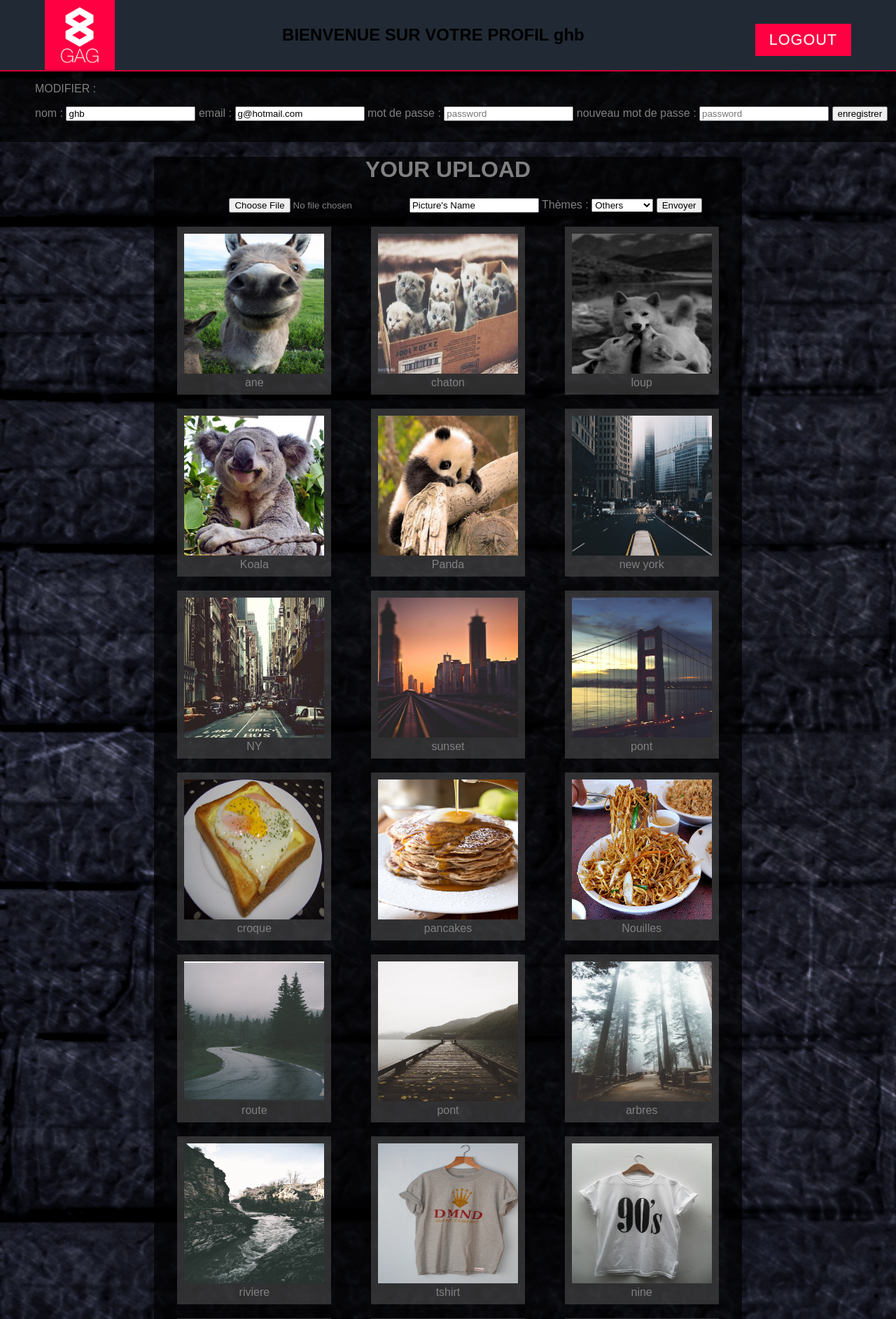
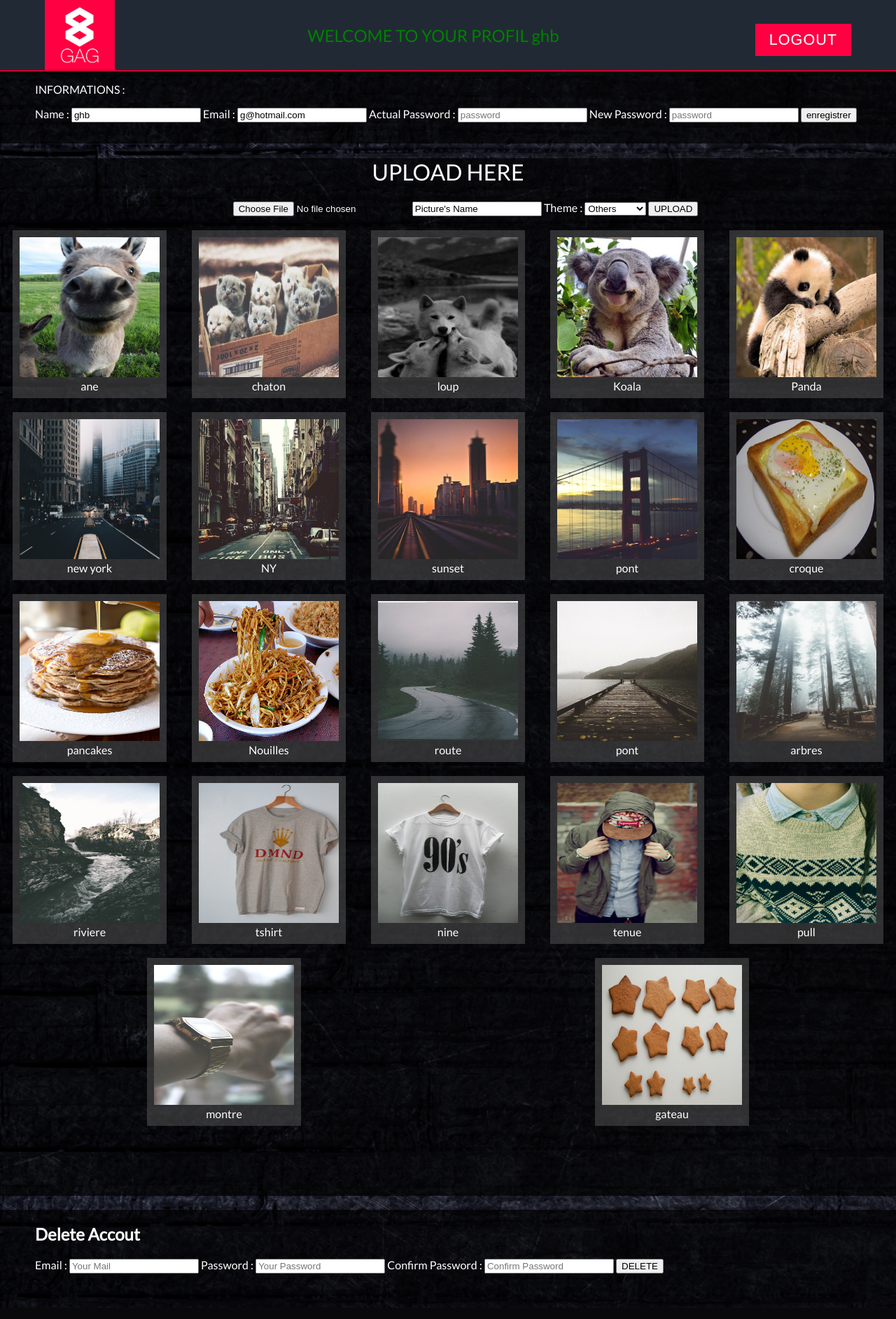
Before and after one commit to ttRmz/8Gag, a PHP site: page /account.php in a window 1280 px wide. Shown: the top 1885 px of the page at 70% size. Run offline with PHP 8.4, Linux system fonts and the light colour scheme; a user stored in the database is signed in; data comes from the database, SQL or seed files in the repository.

Commit message:
final update

```diff
--- a/8gag v1/account.php
+++ b/8gag v1/account.php
@@ -102,8 +102,6 @@ if(isset($_GET['formsuppr']))
 }
 
 ?>
-
-
     <!DOCTYPE html>
     <html>
 
@@ -113,59 +111,45 @@ if(isset($_GET['formsuppr']))
         <link rel="stylesheet" href="css/navbar_btn.css">
         <link rel="stylesheet" href="css/tags_btn.css">
         <link rel="stylesheet" href="css/account.css">
-    </head>
+        <link href="https://fonts.googleapis.com/css?family=Lato" rel="stylesheet"> </head>
 
     <body>
-        <header >
+        <header>
             <div class="navbar">
                 <div id="logoandlinks">
-                    <a href="index.php" class="logo" style="height:100px;"><img src="img/8gag.png" alt="#header"></a> <?php
+                    <a href="index.php" class="logo" style="height:100px;"><img src="img/8gag.png" alt="#header"></a>
+                    <?php
 
                             $req = $dbh->prepare('SELECT * FROM users where id = :id');
                             $req->execute([
                 ':id' => $_SESSION['id']]);
                             $res = $req->fetchAll();
                             foreach ($res as $item) {
-                            echo '<h2>BIENVENUE  SUR  VOTRE  PROFIL '.$item['name'].'</h2>';} ?>
+                            echo '<h2 style="color: green;font-family: lato;font-weight: 100;" >WELCOME TO YOUR PROFIL '.$item['name'].'</h2>';} ?>
                         <?php if(isset($erreurs)){echo '<center><font color="red">'. $erreurs.'</font></center>';}?>
                             <div class="profil"> <img src="" alt="">
                                 <!--        image de profil -->
-                        <nav class="cl-effect-10">
-
-
-                            <a href="logout.php" data-hover="Logout"><span>Logout</span></a>
-
-
-                        </nav>
+                                <nav class="cl-effect-10"> <a href="logout.php" data-hover="Logout"><span>Logout</span></a> </nav>
                             </div>
                 </div>
                 <hr style="margin:0;border-color: #FF0042;width: 100%;"> </div>
         </header>
-
         <div class="corps">
-        <div class="modif">
+            <div class="modif" style="color: white;width: 100%;margin: auto;display: flex;background: rgba(0, 0, 0, 0.69);padding-bottom: 10px;font-family: lato;">
                 <form>
-
-                <p>MODIFIER : </p>
-                <label>nom : </label>
+                    <p>INFORMATIONS : </p>
+                    <label>Name : </label>
                     <input type="text" name="name" id="" placeholder="nom" value="<?= $result[0]['name'] ?>">
-
-                <label>email :</label>
+                    <label>Email :</label>
                     <input type="text" name="email" id="" placeholder="email" value="<?= $result[0]['email'] ?>">
-
-                <label>mot de passe :</label>
+                    <label>Actual Password :</label>
                     <input type="password" name="password" id="" placeholder="password">
-
-                <label> nouveau mot de passe :</label>
+                    <label> New Password :</label>
                     <input type="password" name="passwords" id="" placeholder="password">
-
-                <input type="submit" name="send" value="enregistrer" />
-            </form>
-
-
+                    <input type="submit" name="send" value="enregistrer" /> </form>
             </div>
-        <div class="upload">
-            <h1 >YOUR UPLOAD</h1>
+            <div class="upload" style="color: white;font-family: lato;">
+                <h1 style="color:white;font-family: lato;font-weight: 100;">UPLOAD HERE</h1>
                 <?php if (!empty($_FILES)) {
     $radio=$_POST['cat'];
     $text=$_POST['name'];
@@ -211,22 +195,27 @@ if(isset($_GET['formsuppr']))
                     <form method="POST" enctype="multipart/form-data">
                         <input type="file" name="pic">
                         <input type="text" name="name" value="Picture's Name">
-    <label>Thèmes :</label>
+                        <label>Theme :</label>
                         <select name="cat">
-        <option value="Others" >Others  </option><br>
-        <option value="City"> City</option><br>
-        <option value="Mode" > Mode</option><br>
-        <option value="Portrait"> Portrait</option><br>
-        <option value="Sport" > Sport</option><br>
-        <option value="Landscape"> Landscape</option><br>
-        <option value="Animals"> Animals </option><br>
-        <option value="Music" > Music</option><br>
-        <option value="Food" >  Food</option><br>
-    </select>
-    <button type="submit">
-        Envoyer
-    </button>
-
+                            <option value="Others">Others </option>
+                            <br>
+                            <option value="City"> City</option>
+                            <br>
+                            <option value="Mode"> Mode</option>
+                            <br>
+                            <option value="Portrait"> Portrait</option>
+                            <br>
+                            <option value="Sport"> Sport</option>
+                            <br>
+                            <option value="Landscape"> Landscape</option>
+                            <br>
+                            <option value="Animals"> Animals </option>
+                            <br>
+                            <option value="Music"> Music</option>
+                            <br>
+                            <option value="Food"> Food</option>
+                            <br> </select>
+                        <button type="submit"> UPLOAD </button>
                     </form>
                     <div class="affichage">
                         <?php
@@ -237,26 +226,20 @@ if(isset($_GET['formsuppr']))
                         $res = $req->fetchAll();
                         foreach($res as $item){
                            echo '<div class="photospic"><img height="200" width="200" src="uploads/' . $item['picture'] . '" ><br>'.$item['name'].'</div>';}
-            ?>
-            </div>
+            ?> </div>
             </div>
             <footer>
-            <form>
+                <form style="color: white;font-family: lato;">
                     <?php if(isset($erreur)){echo '<font color="red">'. $erreur.'</font>';}?>
-                <h2>supprimer compte  </h2>
-                <label>email :</label>
-                <input type='email' name='mailsuppr' placeholder='Mail' />
-
-                <label>mot de passe :</label>
-                <input type='password' name='mdpsuppr' placeholder='Votre mot de passe' />
-
-                <label>confirmer mot de passe :</label>
-                <input type='password' name='mdpsuppr' placeholder='confirmer mot de passe' />
-
-                <input type='submit' name='formsuppr' value='Supprimer' />
-            </form>
-            <?php if(isset($erreur)){echo '<font color="red">'. $erreur.'</font>';}?>
-        </footer>
+                        <h2>Delete Accout  </h2>
+                        <label>Email :</label>
+                        <input type='email' name='mailsuppr' placeholder='Your Mail' />
+                        <label>Password :</label>
+                        <input type='password' name='mdpsuppr' placeholder='Your Password' />
+                        <label>Confirm Password :</label>
+                        <input type='password' name='mdpsuppr' placeholder='Confirm Password' />
+                        <input type='submit' name='formsuppr' value='DELETE' /> </form>
+                <?php if(isset($erreur)){echo '<font color="red">'. $erreur.'</font>';}?> </footer>
         </div>
     </body>
 
--- a/8gag v1/css/account.css
+++ b/8gag v1/css/account.css
@@ -1,65 +1,79 @@
-.corps{
-    width:100%;
-    height:inherit;
-    background:url('../img/fond2.jpg')no-repeat;
-    background-size:cover;
+body {
+    margin: 0;
+    padding: 0;
+    background: url(../img/fond2.jpg);
+    background-attachment: fixed;
 }
 
-.modif{
+.corps {
+    width: 100%;
+    height: inherit;
+    /*    background: url('../img/fond2.jpg')no-repeat;*/
+    /*    background-size: cover;*/
+}
 
-    color:grey;
-    width:100%;
-    margin:auto;
-    display:flex;
-    background:rgba(0, 0, 0, 0.69);
+.modif {
+    color: grey;
+    width: 100%;
+    margin: auto;
+    display: -webkit-box;
+    display: -ms-flexbox;
+    display: flex;
+    background: rgba(0, 0, 0, 0.69);
     padding-bottom: 10px;
 }
-form{
-    margin-left:50px;
-    margin-bottom:20px;
+
+form {
+    margin-left: 50px;
+    margin-bottom: 20px;
 }
 
-footer{
-    color:grey;
-    width:100%;
-    margin:auto;
-    display:flex;
-    background:rgba(0, 0, 0, 0.69);
+footer {
+    color: grey;
+    width: 100%;
+    margin: auto;
+    display: -webkit-box;
+    display: -ms-flexbox;
+    display: flex;
+    background: rgba(0, 0, 0, 0.69);
     padding-bottom: 29px;
 }
 
-.upload{
+.upload {
     text-align: center;
-    color:grey;
-    background:rgba(0, 0, 0, 0.69);
-    width:840px;
-    margin:auto;
-    margin-top:20px;
+    color: grey;
+    background: rgba(0, 0, 0, 0.69);
+    /*    width: 840px;*/
+    margin: auto;
+    margin-top: 20px;
     padding-bottom: 20px;
-    margin-bottom:20px;
+    margin-bottom: 20px;
 }
-.affichage{
-    min-height: 1000px;
+
+.affichage {
     text-align: center;
-    margin:auto;
-    width:830px;
-    height:inherit;
-    padding-bottom:30px;
+    margin: auto;
+    /*    width: 830px;*/
+    height: inherit;
+    padding-bottom: 30px;
     margin-bottom: 30px;
-    display:flex;
-    flex-wrap:wrap;
+    display: -webkit-box;
+    display: -ms-flexbox;
+    display: flex;
+    -ms-flex-wrap: wrap;
+    flex-wrap: wrap;
 }
-img{
-    margin:auto;
+
+img {
+    margin: auto;
 }
-.photospic{
-    height:240px;
-   width:220px;
-   padding-top:10px;
-    margin:auto;
-    margin-top:0;
-    margin-bottom:20px;
-    background:rgba(96, 96, 96, 0.46);
 
-
+.photospic {
+    height: 240px;
+    width: 220px;
+    padding-top: 10px;
+    margin: auto;
+    margin-top: 0;
+    margin-bottom: 20px;
+    background: rgba(96, 96, 96, 0.46);
 }
--- a/8gag v1/index.php
+++ b/8gag v1/index.php
@@ -23,7 +23,7 @@
                             ':id' => $_SESSION['id']]);
                         $res = $req->fetchAll();
                         foreach($res as $item){
-                            echo '<h2 style="color: rgba(255, 85, 85, 0.85)">WELCOME   '.$item['name'].'</h2>';}
+                            echo '<h2 style="color:green">WELCOME   '.$item['name'].'</h2>';}
                     }
                     ?>
                     <p id="demo"></p>
@@ -34,7 +34,7 @@
 
                             if (isset($_SESSION['connected'])){
                                 echo ' </a><a href="logout.php" data-hover="Logout"><span>Logout</span></a>
-                                <a href="account.php" data-hover="Count"><span>Account</span></a>';
+                                <a href="account.php" data-hover="Account"><span>Account</span></a>';
                             }
                             else {
                                 echo ' </a><a href="login.php" data-hover="Login/Register" ><span>Login/Register</span></a>';
```
Also changed, not shown: 8gag v1/login.php (+37 -49 lines). Lines whose indentation alone changed are shown as unchanged.
